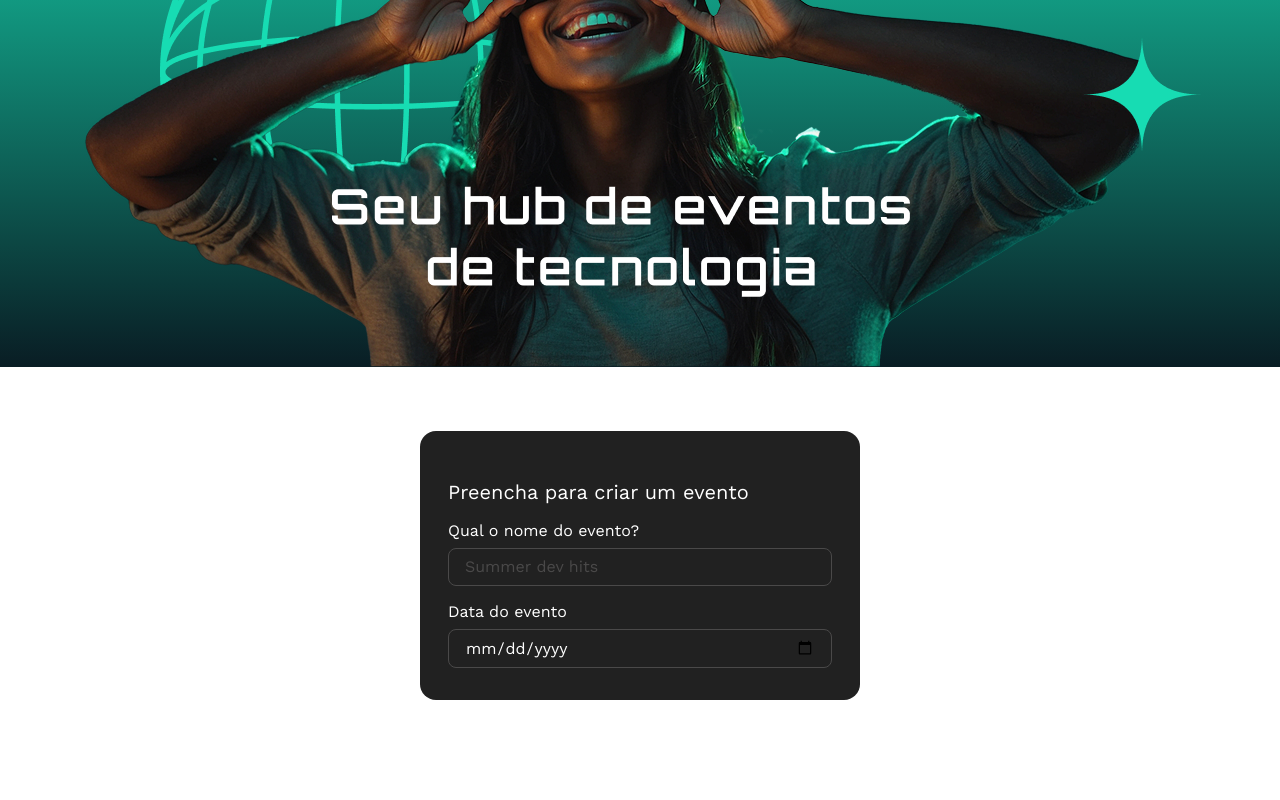
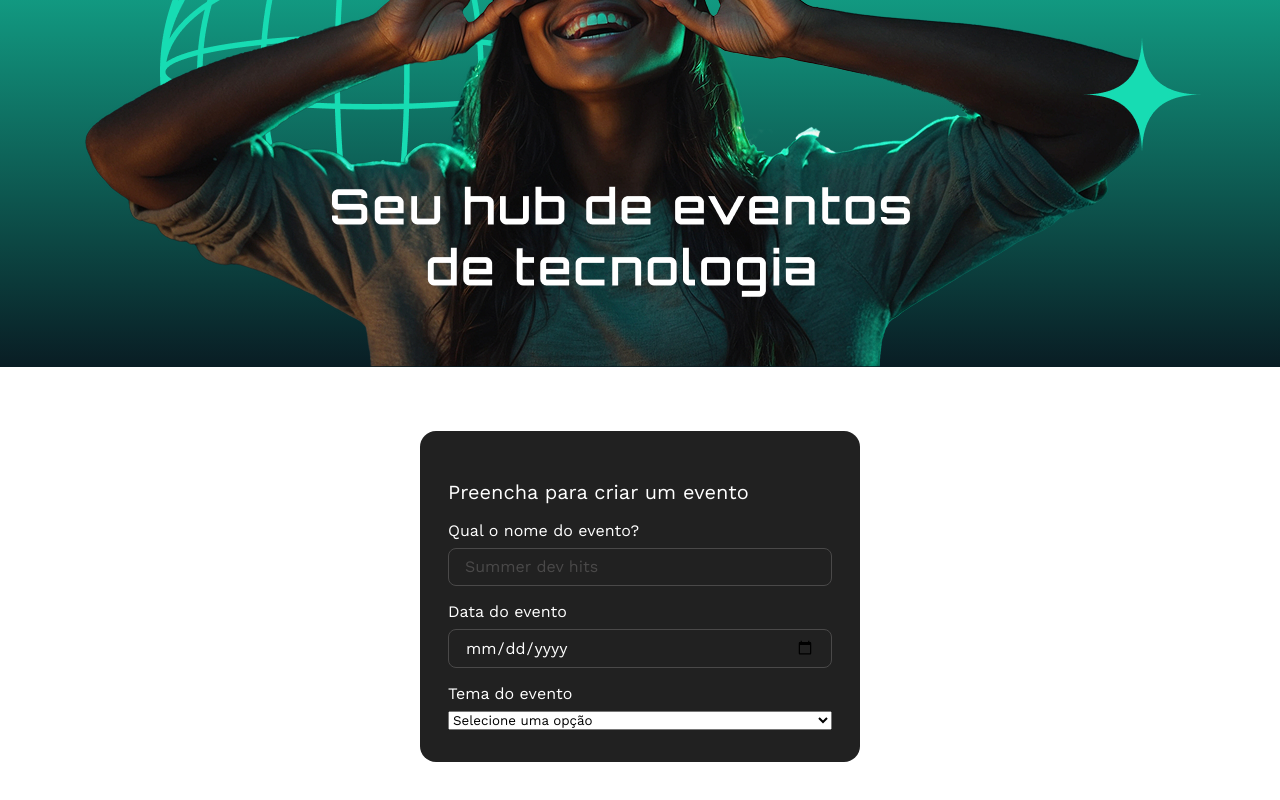
Before and after one commit to dougfani/tecboard-react, a React (Vite) app: page / in a window 1280 px wide. Shown: the part 316-1116 px from the top of the page. Before the commit the page ends 1080 px from the top, so only its background shows below. Built offline with nearby package versions, Linux system fonts and the light colour scheme.

Commit message:
adiciona componente ListaSuspensa

```diff
--- /dev/null
+++ b/src/components/Botao/botao.jsx
@@ -0,0 +1,5 @@
+function Botao() {
+    return (
+        <button></button>
+    )
+}
--- a/src/components/FormularioDeEvento/index.jsx
+++ b/src/components/FormularioDeEvento/index.jsx
@@ -3,6 +3,7 @@ import { CampoDeEntrada } from '../CampoDeEntrada';
 import { CampoDeFormulario } from '../CampoDeFormulario';
 import { Label } from '../Label';
 import { TituloFormulario } from '../TituloFormulario';
+import { ListaSuspensa } from '../ListaSuspensa';
 
 export function FormularioDeEvento() {
     return (
@@ -22,6 +23,18 @@ export function FormularioDeEvento() {
                     <Label htmlFor="dataEvento">Data do evento</Label>
                     <CampoDeEntrada type="date" id="dataEvento" name="dataEvento" />
                 </CampoDeFormulario>
+                <CampoDeFormulario>
+                    <Label htmlFor="temaEvento">Tema do evento</Label>
+                    <ListaSuspensa name="temaEvento">
+                        <option value="notInformed">Selecione uma opção</option>
+                        <option value="front">Front-end</option>
+                        <option value="back">Back-end</option>
+                        <option value="devops">Devops</option>
+                        <option value="ia">Inteligência Artificial</option>
+                        <option value="datascience">Data Science</option>
+                        <option value="cloud">Cloud</option>
+                    </ListaSuspensa>
+                </CampoDeFormulario>
             </div>
         </form>
     );
--- /dev/null
+++ b/src/components/ListaSuspensa/index.jsx
@@ -0,0 +1,7 @@
+export function ListaSuspensa({children, htmlFor}) {
+    return (
+        <select htmlFor={htmlFor}>
+            {children}
+        </select>
+    );
+}
```
